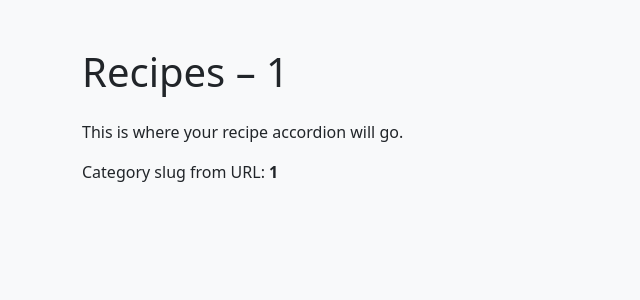
After one commit to jolantadjatlova/easy-eats-kitchen, a Django app: page /recipes/1/ in a window 1280 px wide. The commit adds this page. Shown: the top 300 px of the page, without its empty margins (0-640 px from the left). Run offline with Django 4.2, Linux system fonts and the light colour scheme.

Commit message:
Add category links and recipes_by_category view

```diff
--- a/easy_eats/urls.py
+++ b/easy_eats/urls.py
@@ -19,6 +19,9 @@ from django.urls import path
 from recipes import views as recipes_views
 
 urlpatterns = [
-     path('admin', admin.site.urls),
-     path('', recipes_views.home, name='home'),
+    path('admin/', admin.site.urls),
+    path('', recipes_views.home, name='home'),
+    path('recipes/<slug:category_slug>/',
+         recipes_views.recipes_by_category,
+         name='recipes_by_category'),
 ]
--- /dev/null
+++ b/recipes/templates/recipes/recipe_list.html
@@ -0,0 +1,26 @@
+<!DOCTYPE html>
+<html lang="en">
+<head>
+    <meta charset="UTF-8">
+    <title>Recipes – {{ category|title }}</title>
+
+    <!-- Bootstrap CSS -->
+    <link
+      href="https://cdn.jsdelivr.net/npm/bootstrap@5.3.3/dist/css/bootstrap.min.css"
+      rel="stylesheet">
+</head>
+<body class="bg-light">
+
+<div class="container my-5">
+    <h1 class="mb-4">Recipes – {{ category|title }}</h1>
+
+    <p>This is where your recipe accordion will go.</p>
+
+    <!-- Temporary content so you see something working -->
+    <p>Category slug from URL: <strong>{{ category }}</strong></p>
+</div>
+
+<!-- Bootstrap JS bundle -->
+<script src="https://cdn.jsdelivr.net/npm/bootstrap@5.3.3/dist/js/bootstrap.bundle.min.js"></script>
+</body>
+</html>
--- a/recipes/views.py
+++ b/recipes/views.py
@@ -6,7 +6,15 @@ def home(request):
     """
     Home page view for Easy Eats Kitchen.
     Renders the main landing page using the base template.
+    """
+    return render(request, "recipes/base.html")
 
+
+def recipes_by_category(request, category_slug):
     """
-
-    return render(request, 'recipes/base.html')
+    Shows recipes for a given category.
+    """
+    context = {
+        "category": category_slug,
+    }
+    return render(request, "recipes/recipe_list.html", context)
```
Also changed, not shown: recipes/templates/recipes/base.html (+14 -2 lines).
